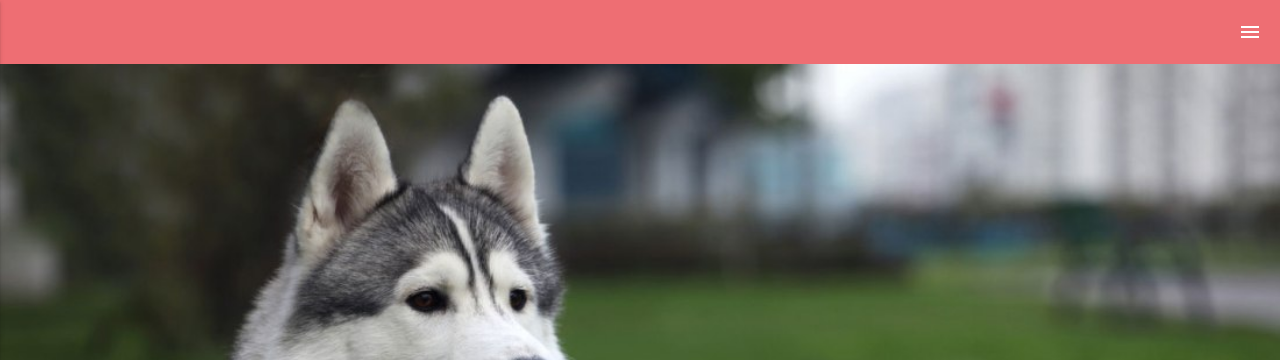
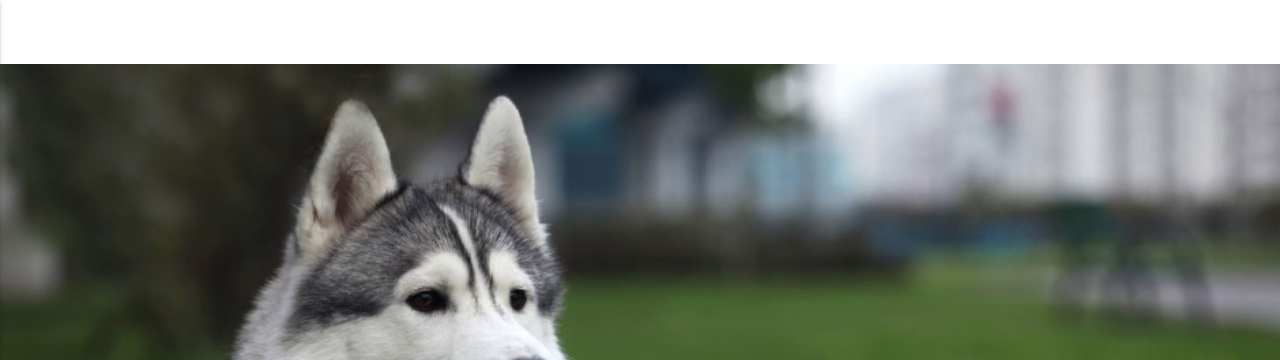
Before and after one commit to dianaVidalC/Puppy-Love, a website: page assets/index.html in a window 1280 px wide. Shown: the top 360 px of the page. Drawn offline with nearby package versions, Linux system fonts and the light colour scheme.

Commit message:
nav transparente

```diff
--- a/assets/index.html
+++ b/assets/index.html
@@ -20,7 +20,7 @@
     <title>Puppy Love</title>
 </head>
 <body>
-    <nav>
+    <nav class="transparent">
         <div class="nav-wrapper">
             <a href="#" data-activates="mobile-demo" class="button-collapse right show-on-large"><i class="material-icons">menu</i></a>
             <ul class="side-nav back-green" id="mobile-demo">
```
